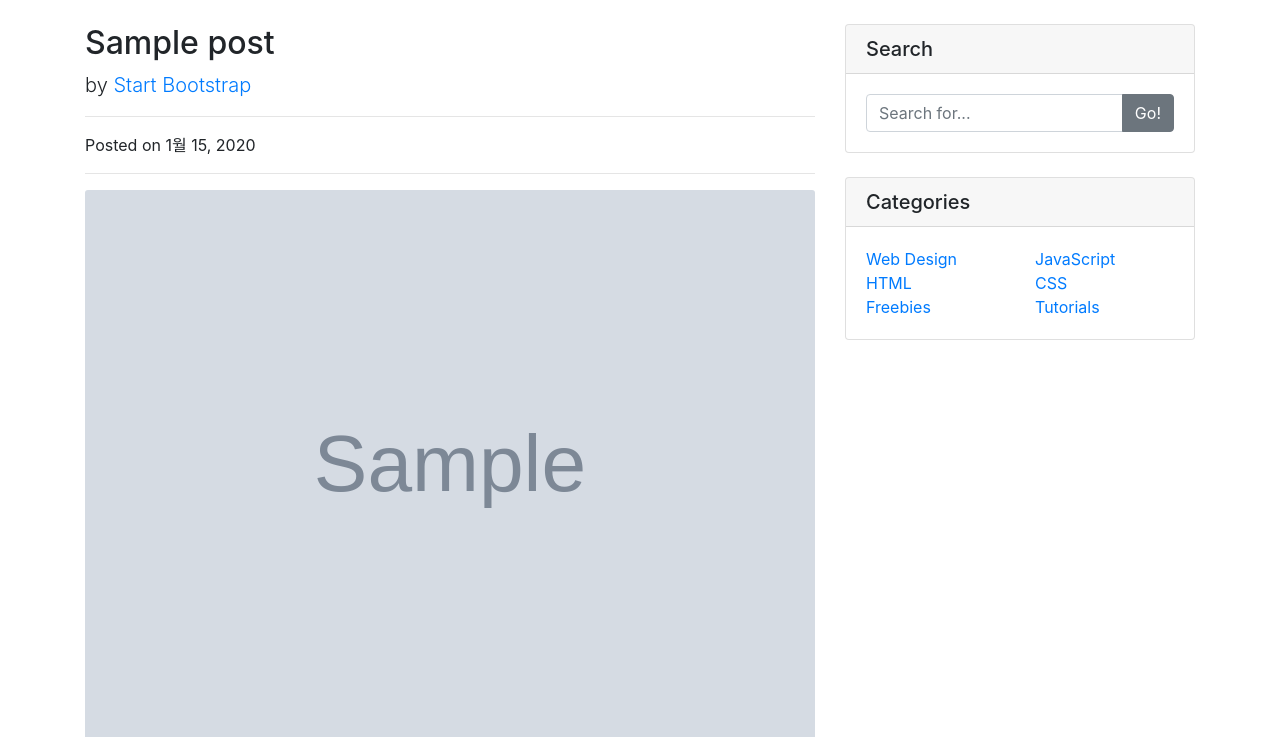
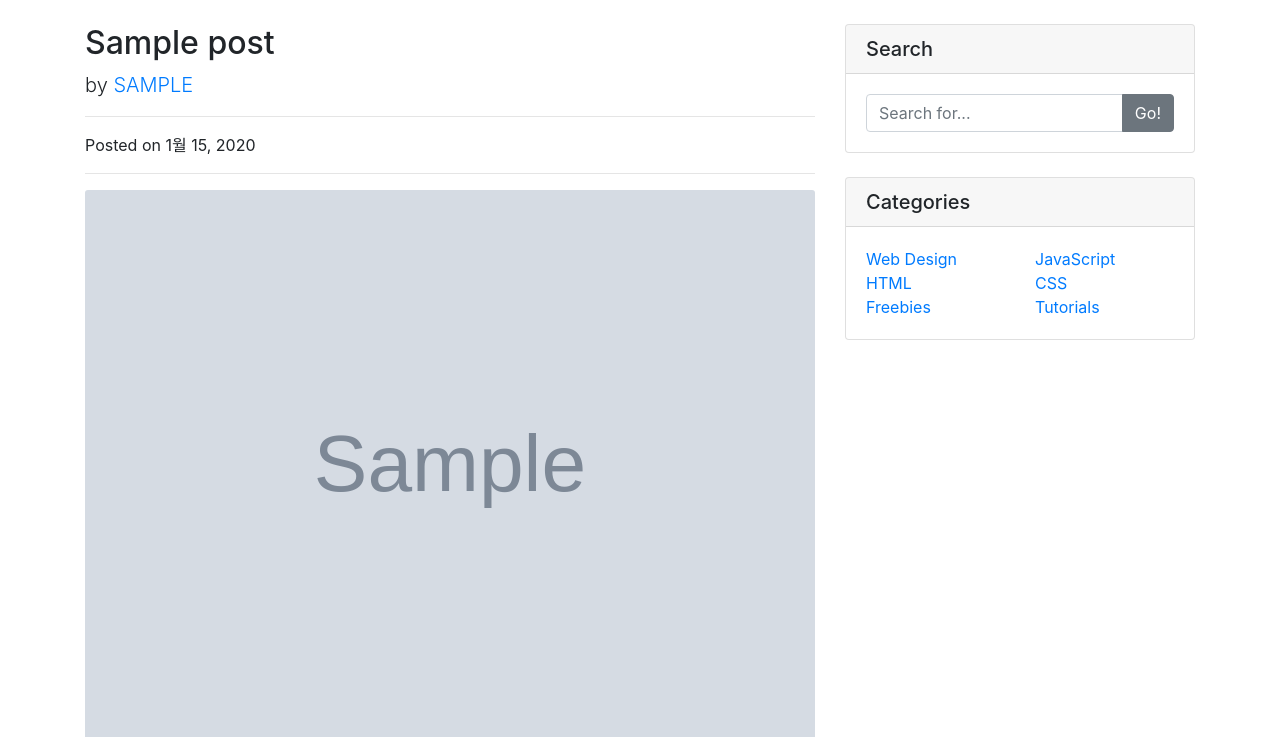
Before and after one commit to leenapark/doit_django_hmd, a Django app: page /blog/1/ in a window 1280 px wide. Shown: the part 56-793 px from the top of the page. Run offline with Django 3.2, Linux system fonts and the light colour scheme; tables that the repository leaves empty hold one stand-in row (values such as "Sample post"); grey boxes marked "Sample" are stand-in pictures; some libraries are stand-ins or nearby versions.

Commit message:
230405 Training code-Writer mark

```diff
--- a/blog/templates/blog/post_detail.html
+++ b/blog/templates/blog/post_detail.html
@@ -14,7 +14,7 @@
         <!-- Author-->
         <p class="lead">
             by
-            <a href="#!">Start Bootstrap</a>
+            <a href="#!">{{ post.author | upper }}</a>
         </p>
         <hr />
         <!-- Date and time-->
```
